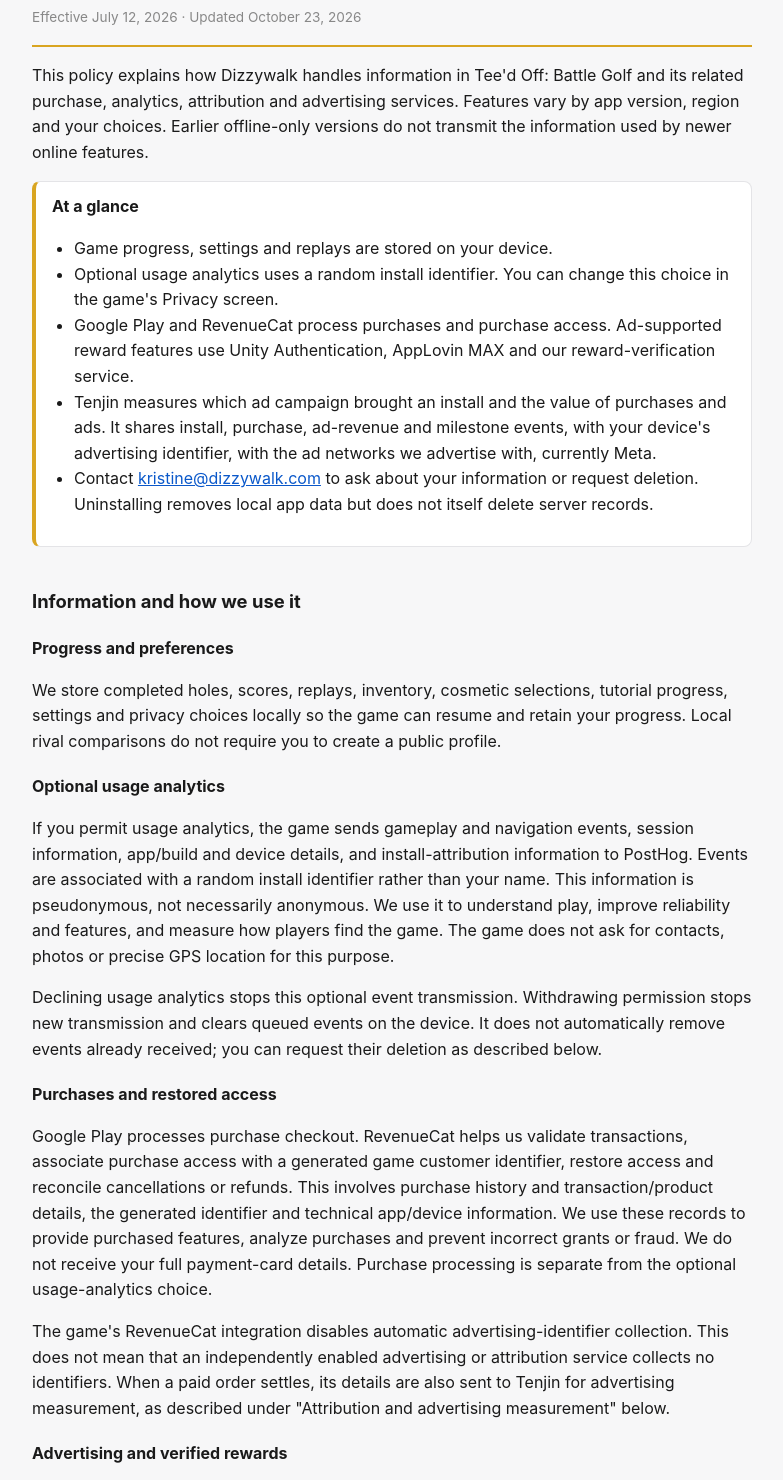
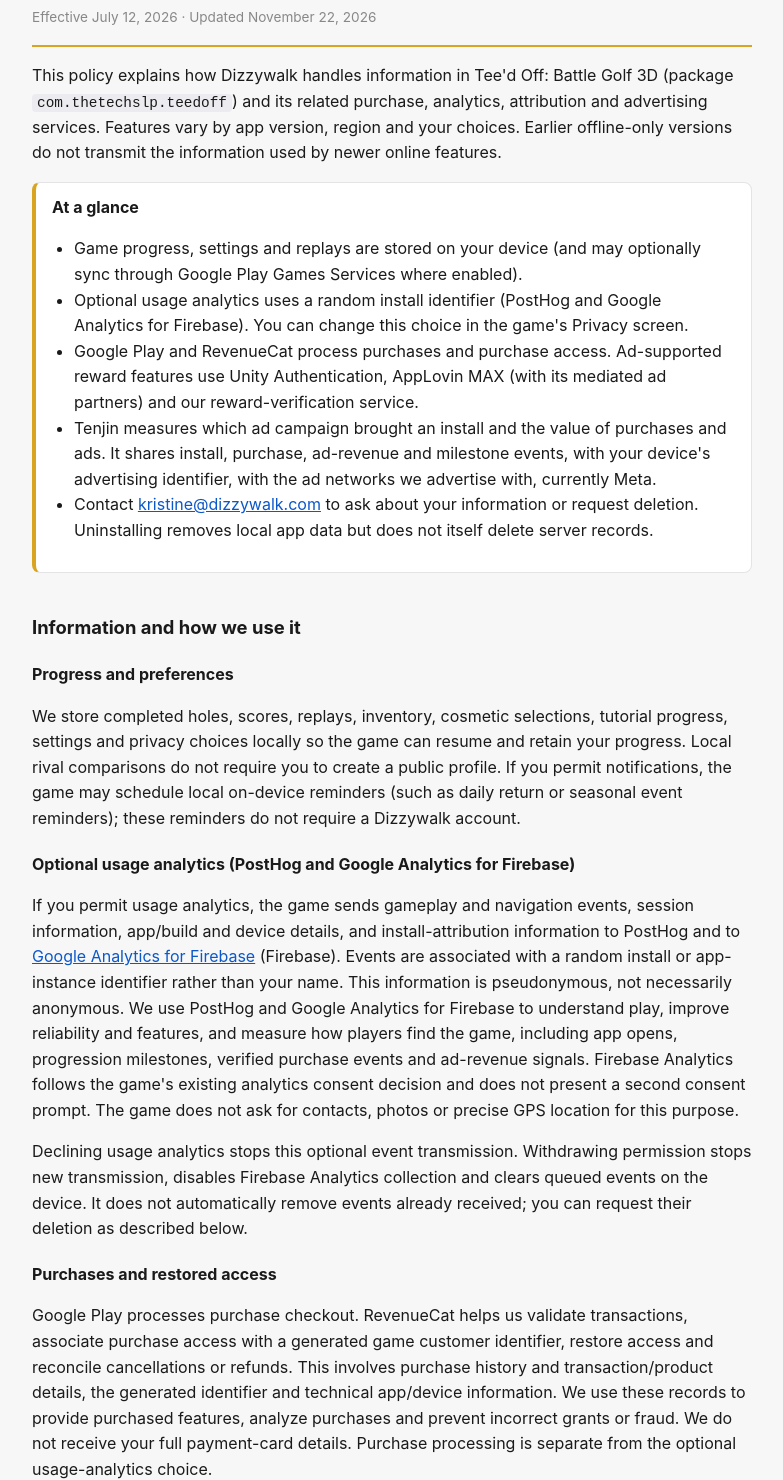
Before and after one commit to WalkerHi11/fleet-privacy, a plain HTML site: page teed-off-battle-golf/privacy.html in a window 1280 px wide. Shown: the part 104-1584 px from the top of the page, without its empty margins (248-1031 px from the left). Drawn offline with Linux system fonts and the light colour scheme.

Commit message:
teed-off-battle-golf: disclose Google Analytics for Firebase, Chartboost, Meta SDK and Play Review (WO-20261110-860)

```diff
--- a/teed-off-battle-golf/privacy.html
+++ b/teed-off-battle-golf/privacy.html
@@ -33,32 +33,33 @@ footer{margin-top:48px;padding-top:16px;border-top:1px solid #ddd;color:#888;fon
 </head><body><main class="wrap">
 <header><h1>Tee'd Off: Battle Golf — Privacy Policy</h1>
 <p class="sub">Published by Dizzywalk</p>
-<p class="meta">Effective July 12, 2026 · Updated October 23, 2026</p></header>
-<p>This policy explains how Dizzywalk handles information in Tee'd Off: Battle Golf and its related purchase, analytics, attribution and advertising services. Features vary by app version, region and your choices. Earlier offline-only versions do not transmit the information used by newer online features.</p>
+<p class="meta">Effective July 12, 2026 · Updated November 22, 2026</p></header>
+<p>This policy explains how Dizzywalk handles information in Tee'd Off: Battle Golf 3D (package <code>com.thetechslp.teedoff</code>) and its related purchase, analytics, attribution and advertising services. Features vary by app version, region and your choices. Earlier offline-only versions do not transmit the information used by newer online features.</p>
 <div class="callout"><strong>At a glance</strong><ul>
-<li>Game progress, settings and replays are stored on your device.</li>
-<li>Optional usage analytics uses a random install identifier. You can change this choice in the game's Privacy screen.</li>
-<li>Google Play and RevenueCat process purchases and purchase access. Ad-supported reward features use Unity Authentication, AppLovin MAX and our reward-verification service.</li>
+<li>Game progress, settings and replays are stored on your device (and may optionally sync through Google Play Games Services where enabled).</li>
+<li>Optional usage analytics uses a random install identifier (PostHog and Google Analytics for Firebase). You can change this choice in the game's Privacy screen.</li>
+<li>Google Play and RevenueCat process purchases and purchase access. Ad-supported reward features use Unity Authentication, AppLovin MAX (with its mediated ad partners) and our reward-verification service.</li>
 <li>Tenjin measures which ad campaign brought an install and the value of purchases and ads. It shares install, purchase, ad-revenue and milestone events, with your device's advertising identifier, with the ad networks we advertise with, currently Meta.</li>
 <li>Contact <a href="mailto:kristine@dizzywalk.com">kristine@dizzywalk.com</a> to ask about your information or request deletion. Uninstalling removes local app data but does not itself delete server records.</li>
 </ul></div>
 <h2>Information and how we use it</h2>
 <h3>Progress and preferences</h3>
-<p>We store completed holes, scores, replays, inventory, cosmetic selections, tutorial progress, settings and privacy choices locally so the game can resume and retain your progress. Local rival comparisons do not require you to create a public profile.</p>
-<h3>Optional usage analytics</h3>
-<p>If you permit usage analytics, the game sends gameplay and navigation events, session information, app/build and device details, and install-attribution information to PostHog. Events are associated with a random install identifier rather than your name. This information is pseudonymous, not necessarily anonymous. We use it to understand play, improve reliability and features, and measure how players find the game. The game does not ask for contacts, photos or precise GPS location for this purpose.</p>
-<p>Declining usage analytics stops this optional event transmission. Withdrawing permission stops new transmission and clears queued events on the device. It does not automatically remove events already received; you can request their deletion as described below.</p>
+<p>We store completed holes, scores, replays, inventory, cosmetic selections, tutorial progress, settings and privacy choices locally so the game can resume and retain your progress. Local rival comparisons do not require you to create a public profile. If you permit notifications, the game may schedule local on-device reminders (such as daily return or seasonal event reminders); these reminders do not require a Dizzywalk account.</p>
+<h3>Optional usage analytics (PostHog and Google Analytics for Firebase)</h3>
+<p>If you permit usage analytics, the game sends gameplay and navigation events, session information, app/build and device details, and install-attribution information to PostHog and to <a href="https://firebase.google.com/support/privacy">Google Analytics for Firebase</a> (Firebase). Events are associated with a random install or app-instance identifier rather than your name. This information is pseudonymous, not necessarily anonymous. We use PostHog and Google Analytics for Firebase to understand play, improve reliability and features, and measure how players find the game, including app opens, progression milestones, verified purchase events and ad-revenue signals. Firebase Analytics follows the game's existing analytics consent decision and does not present a second consent prompt. The game does not ask for contacts, photos or precise GPS location for this purpose.</p>
+<p>Declining usage analytics stops this optional event transmission. Withdrawing permission stops new transmission, disables Firebase Analytics collection and clears queued events on the device. It does not automatically remove events already received; you can request their deletion as described below.</p>
 <h3>Purchases and restored access</h3>
 <p>Google Play processes purchase checkout. RevenueCat helps us validate transactions, associate purchase access with a generated game customer identifier, restore access and reconcile cancellations or refunds. This involves purchase history and transaction/product details, the generated identifier and technical app/device information. We use these records to provide purchased features, analyze purchases and prevent incorrect grants or fraud. We do not receive your full payment-card details. Purchase processing is separate from the optional usage-analytics choice.</p>
-<p>The game's RevenueCat integration disables automatic advertising-identifier collection. This does not mean that an independently enabled advertising or attribution service collects no identifiers. When a paid order settles, its details are also sent to Tenjin for advertising measurement, as described under "Attribution and advertising measurement" below.</p>
+<p>The game's RevenueCat integration disables automatic advertising-identifier collection. This does not mean that an independently enabled advertising or attribution service collects no identifiers. When a paid order settles, its details are also sent to Tenjin and (when analytics are permitted) Google Analytics for Firebase for advertising and conversion measurement, as described below.</p>
 <h3>Advertising and verified rewards</h3>
-<p>When advertising features are enabled for an eligible player, AppLovin MAX and its advertising partners (currently Google AdMob, Unity Ads, Meta Audience Network, Mintegral, Moloco, Pangle, Liftoff (Vungle), InMobi and ironSource) may process advertising or other device identifiers, IP/network information, app/device details, ad interactions and diagnostics to deliver, measure and secure ads. IP information may also indicate an approximate region. Personalized advertising depends on applicable requirements and the choices available through the consent interface. Refusing personalization is not a promise that all data needed to deliver or secure an ad stops being processed.</p>
+<p>When advertising features are enabled for an eligible player, AppLovin MAX and its advertising partners (currently Google AdMob, Unity Ads, Meta Audience Network, Mintegral, Moloco, Pangle, Liftoff (Vungle), InMobi, ironSource and Chartboost) may process advertising or other device identifiers, IP/network information, app/device details, ad interactions and diagnostics to deliver, measure and secure ads. IP information may also indicate an approximate region. Personalized advertising depends on applicable requirements and the choices available through the consent interface. Refusing personalization is not a promise that all data needed to deliver or secure an ad stops being processed.</p>
 <p>Reward verification uses an automatically generated Unity Authentication player identifier and authenticated reward-attempt records. Our server receives signed ad-completion callbacks and stores the correlation, reward and settlement records needed to grant the displayed reward and prevent duplicate or fraudulent grants. This internal authentication does not require you to enter an email address or create a public login.</p>
 <p>Where required, the advertising consent interface collects your choices before advertising requests are permitted. The game's Privacy screen provides access to available advertising privacy options. The current age controls prevent advertising initialization while the recorded age category is unknown or under 18. This describes the current product behavior; applicable child-privacy requirements still govern.</p>
-<h3>Attribution and advertising measurement (Tenjin)</h3>
+<h3>Attribution and advertising measurement (Tenjin and Meta SDK)</h3>
 <p>We use <a href="https://www.tenjin.com/privacy/">Tenjin</a> to measure installs and advertising performance, for example which ad campaign led to an install and how much purchase and ad revenue installs from that campaign produce. Tenjin receives your device's advertising identifier and similar device identifiers (such as the app set ID), the Google Play install referrer, device and app information, your IP address (which may indicate an approximate region), app-open events, a small set of value milestones (for example, when the purchases and ad revenue from an install pass a set amount within its first week), the details of a completed purchase (product, price, currency, order identifier and Google Play's signed purchase receipt, which Tenjin uses to validate the purchase) and the revenue of ads shown in the game. It does not receive your name, email address or payment-card details.</p>
 <p>Tenjin shares these install, purchase, ad-revenue and milestone events, with the advertising identifier, with the ad networks we buy ads from, currently Meta (Facebook and Instagram ads), so they can attribute installs and measure and optimize our ad campaigns. Those networks process this information under their own privacy policies.</p>
 <p>Tenjin starts only after Google's consent tool has answered, and only for players whose recorded age category is 18 or over, because it runs together with the advertising integration. In the European Economic Area, the United Kingdom and Switzerland it starts only if you consented to storing or accessing information on your device; refusing keeps it off, and withdrawing that consent later through AD PRIVACY OPTIONS switches it to opted-out mode. When Tenjin starts, the game passes it your choices about the use of your data for ads and for ad personalization. Tenjin also does not start while you have declined optional usage analytics in the game's Privacy screen; a change made during play applies from the next time the game starts.</p>
+<p>The Android build also includes Meta's Facebook SDK (<code>facebook-core</code>) for app-event measurement, kept dormant by default unless enabled remotely for a share of installs. While dormant, it is not initialized and sends nothing. When enabled for a consenting adult install, it may report app installs, app opens, session timing, ad-revenue-valued measurement events (reflecting ad revenue earned from gameplay, never duplicating store purchase prices) and win-progress milestone events (<code>qual_d1</code>, <code>qual_d3</code>, <code>qual_d5</code>, <code>qual_d7</code>) to Meta under the same consent and age gates.</p>
 <h3>Age checks</h3>
 <p>Depending on the app version, your Google Play settings and applicable requirements, newer Android versions may request age-range and verification or approval signals from Google Play. Google Play may display its own age-sharing prompt. The game uses the returned signals locally for age-related compliance and child protection, including restricting advertising access when required verification is unresolved or a restrictive age signal is returned.</p>
 <p>The returned Play Age Signals are not written to your saved game and are not sent to our advertising, analytics or attribution providers. They are not used for advertising targeting, personalization or commercial segmentation. Your manually selected age category is stored separately in local preferences. Required or unresolved checks can leave advertising unavailable while gameplay remains accessible. These checks are separate from optional usage analytics and advertising privacy choices.</p>
@@ -67,13 +68,13 @@ footer{margin-top:48px;padding-top:16px;border-top:1px solid #ddd;color:#888;fon
 <h2>Service providers and sharing</h2>
 <p>We use service providers for purchase validation, analytics, attribution, authentication, hosting and support. Advertising partners may process information for their own advertising purposes as described in their policies. Through Tenjin we share install, purchase, ad-revenue and milestone events with the ad networks we advertise with, to measure and improve our advertising; depending on where you live, this may count as "sharing" for targeted advertising under local law. You can limit it by deleting or resetting your device's advertising ID in your device settings, or by contacting us. Relevant providers include:</p>
 <ul>
-<li><a href="https://policies.google.com/privacy">Google / Google Play</a> — checkout, age-check and advertising-consent services.</li>
+<li><a href="https://policies.google.com/privacy">Google / Google Play</a> — checkout (Play Billing), age-check (Play Age Signals), in-app review prompts (Play Core Review), Play Games Services, advertising-consent services (User Messaging Platform), and <a href="https://firebase.google.com/support/privacy">Google Analytics for Firebase</a> (Firebase app analytics and conversion measurement).</li>
 <li><a href="https://www.revenuecat.com/privacy/">RevenueCat</a> — purchase processing and access management.</li>
 <li><a href="https://posthog.com/privacy">PostHog</a> — optional usage analytics.</li>
 <li><a href="https://unity.com/legal/privacy-policy">Unity</a> — authentication for online reward features.</li>
-<li><a href="https://legal.applovin.com/privacy/">AppLovin</a> — advertising and mediation, with the ad networks named under "Advertising and verified rewards".</li>
+<li><a href="https://legal.applovin.com/privacy/">AppLovin</a> — advertising and mediation, with the ad networks named under "Advertising and verified rewards" (including Chartboost).</li>
 <li><a href="https://www.tenjin.com/privacy/">Tenjin</a> — install attribution and advertising measurement, including purchase validation for that measurement.</li>
-<li><a href="https://www.facebook.com/privacy/policy/">Meta</a> — receives install, purchase, ad-revenue and milestone events from Tenjin to measure our ad campaigns, and supplies ads through Meta Audience Network.</li>
+<li><a href="https://www.facebook.com/privacy/policy/">Meta</a> — receives install, purchase, ad-revenue and milestone events from Tenjin (and, where remotely enabled for consenting installs, app-event signals via the Facebook SDK) to measure our ad campaigns, and supplies ads through Meta Audience Network.</li>
 <li><a href="https://render.com/privacy">Render</a> — hosting our verification service and this policy.</li>
 </ul>
 <p>We may also disclose information when required by law, to protect users and our services, or as part of a business transfer subject to appropriate protections. Providers may process information in countries other than yours.</p>
```
